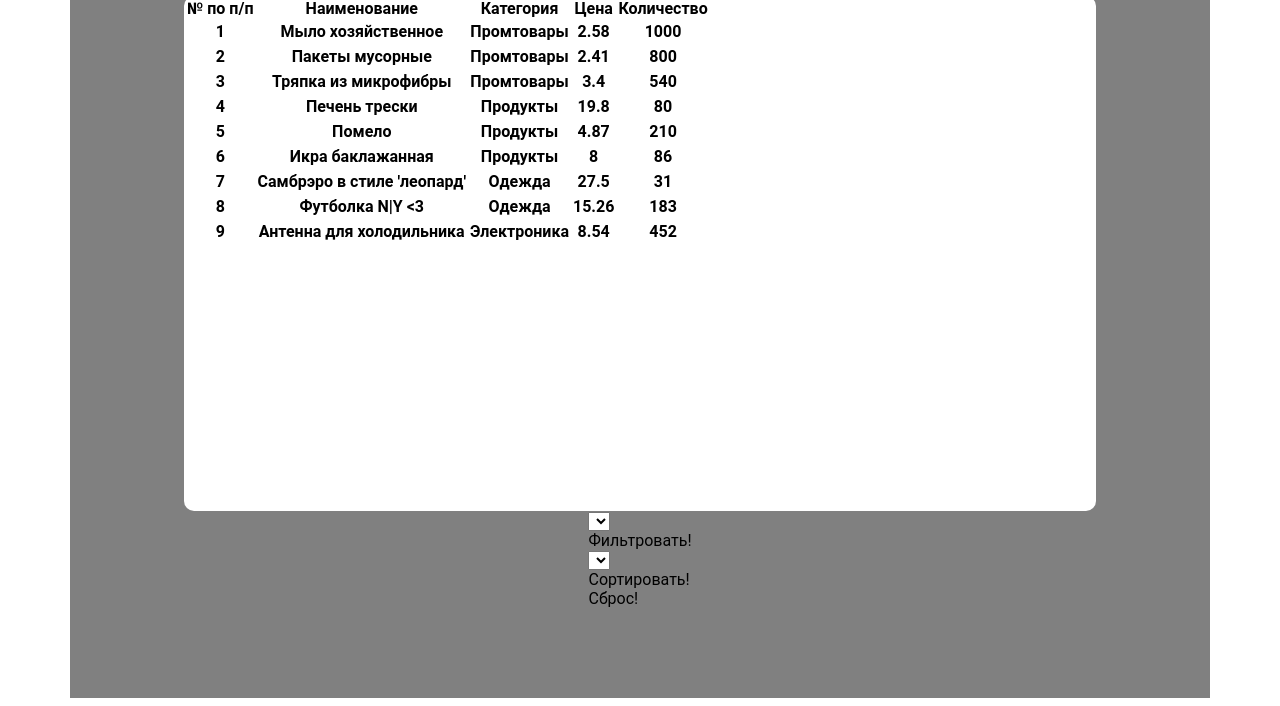
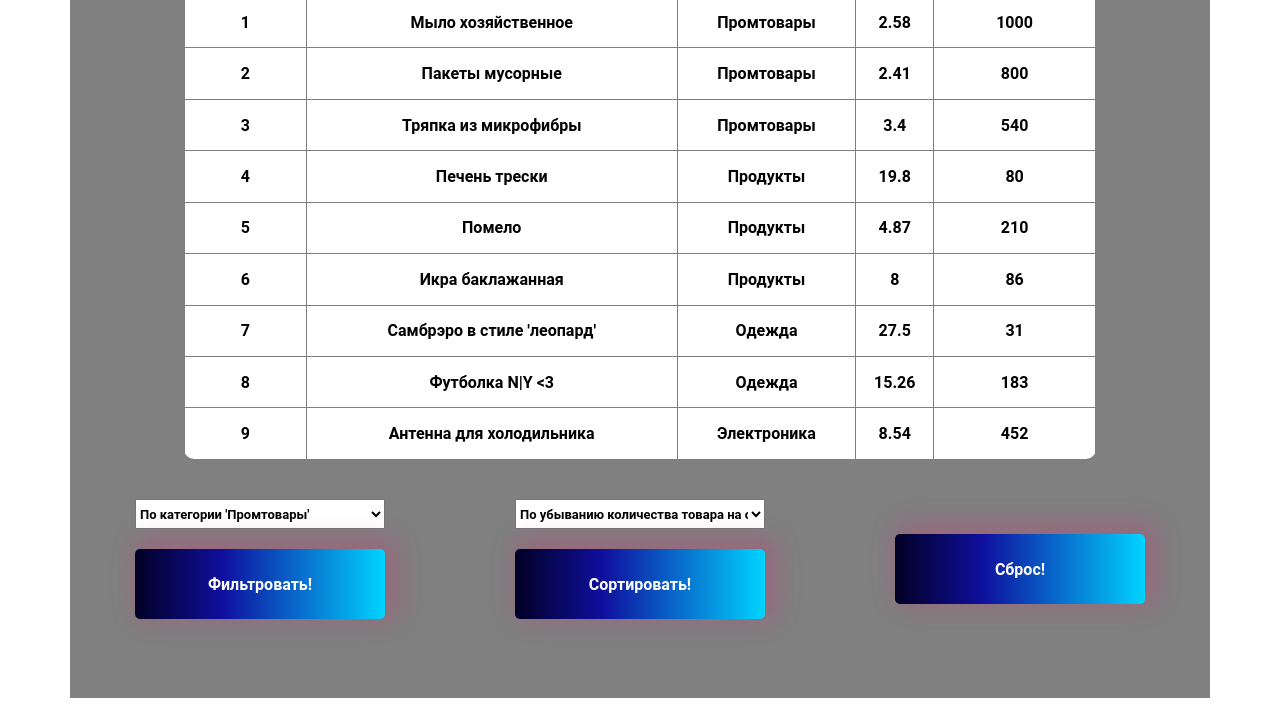
Before and after one commit to MagicPilya/js-console-productCatalog-lab1, a website built with webpack: page src/index.pug in a window 1280 px wide. Shown: the part 94-800 px from the top of the page. Built offline with nearby package versions, Linux system fonts and the light colour scheme.

Commit message:
Добавлены стили

```diff
--- a/src/index.pug
+++ b/src/index.pug
@@ -10,14 +10,15 @@ html(lang="ru")
         h1.lab1__header Вариант 10 – Каталог товаров. Владимир Кулешов – 22ПОИТ1з
         .lab1__information
         .lab1__downtown
-            .lab1__downtown-filter-wrapper
+            .lab1__downtown-wrapper
                 select#filter(name="select-filter")
-                    option(value="По категории 'Промтовары'")
-                    option(value="Товары стоимостью выше 100")
-                #filter-btn Фильтровать!
-            .lab1__downtown-sort-wrapper
+                    option(value="По категории 'Промтовары'") По категории 'Промтовары'
+                    option(value="Товары стоимостью выше 100") Товары стоимостью выше 5
+                button#filter-btn.lab1__button Фильтровать!
+            .lab1__downtown-wrapper
                 select#sort(name="select-sort")
-                    option(value="Сортировка выбором")
-                    option(value="Сортировка слиянием")
-                #sort-btn Сортировать!
-                #reset-btn Сброс!
+                    option(value="Сортировка выбором") По убыванию количества товара на складе
+                    option(value="Сортировка слиянием")  По возрастанию категории товара
+                button#sort-btn.lab1__button Сортировать!
+            .lab1__downtown-wrapper
+                button#reset-btn.lab1__button Сброс!
--- a/src/main.scss
+++ b/src/main.scss
@@ -5,7 +5,6 @@
 body {
   display: flex;
   justify-content: center;
-  align-items: center;
 }
 
 .container {
@@ -32,4 +31,62 @@ body {
     background-color: white;
     border-radius: 10px;
   }
+  &__downtown {
+    select {
+      width: 100%;
+      height: 30px;
+      font-size: 13px;
+      font-weight: 700;
+    }
+    display: flex;
+    flex-direction: row;
+    justify-content: space-around;
+    align-items: center;
+    width: 100%;
+    &-wrapper {
+      display: flex;
+      justify-content: center;
+      align-items: center;
+      flex-direction: column;
+      width: 250px;
+      height: 200px;
+    }
+  }
+  &__button {
+    margin-top: 20px;
+    width: 100%;
+    height: 70px;
+    background: rgb(2, 0, 36);
+    background: linear-gradient(
+      90deg,
+      rgba(2, 0, 36, 1) 0%,
+      rgba(15, 15, 158, 1) 35%,
+      rgba(0, 212, 255, 1) 100%
+    );
+    -webkit-box-shadow: 6px -5px 24px 5px rgba(223, 28, 114, 0.26);
+    -moz-box-shadow: 6px -5px 24px 5px rgba(223, 28, 114, 0.26);
+    box-shadow: 6px -5px 24px 5px rgba(223, 28, 114, 0.26);
+    border: none;
+    color: white;
+    font-weight: 700;
+    font-size: 16px;
+    border-radius: 5px;
+    cursor: pointer;
+    &:hover {
+      filter: invert(100%);
+    }
+  }
 }
+table {
+  width: 100%;
+  height: 100%;
+  border-collapse: collapse;
+  th,
+  td {
+    border: 1px solid grey;
+  }
+}
+
+h1 {
+  opacity: 0.3;
+}
```
Also changed, not shown: dist/data.json (added).
